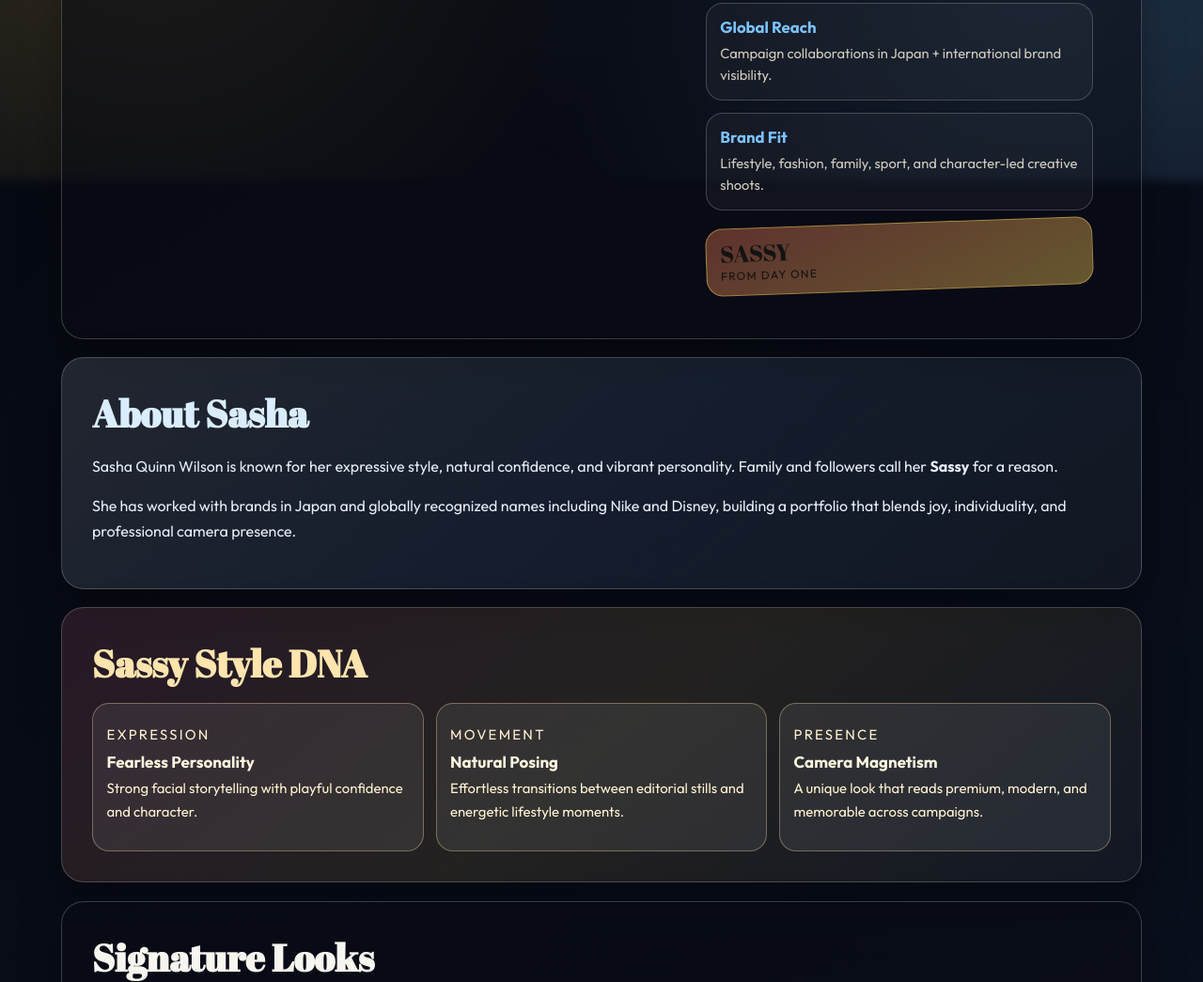
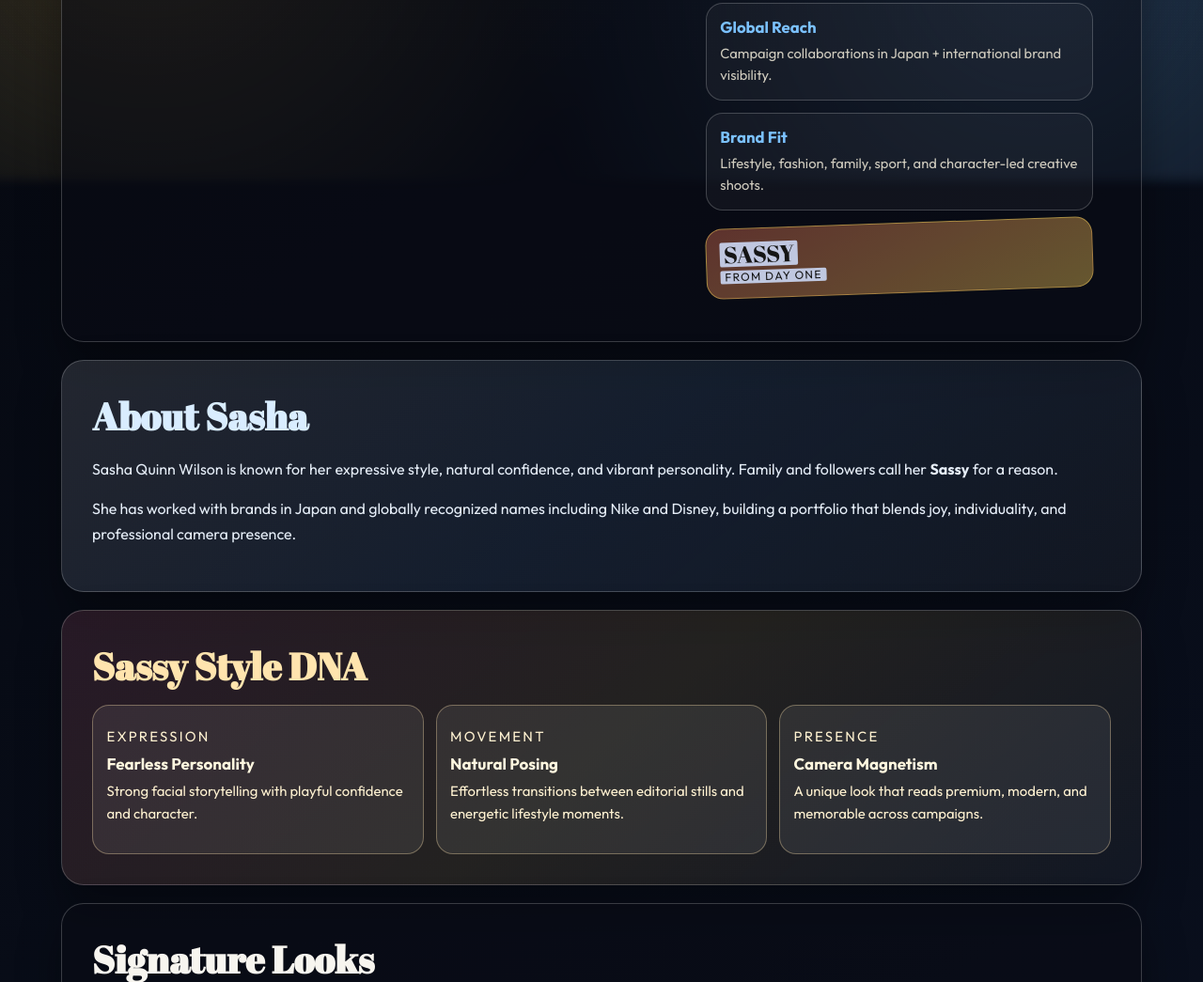
Before and after one commit to GlobalBrian/sashaquinnwilson-site, a website: page index.html in a window 1280 px wide. Shown: the part 737-1782 px from the top of the page at 94% size. Drawn offline with Linux system fonts and the light colour scheme.

Commit message:
Style sticker text with permanent highlighted label look

```diff
--- a/index.html
+++ b/index.html
@@ -85,7 +85,7 @@
             </article>
             <article class="spot-card sticker-card">
               <p>
-                SASSY
+                <strong class="sticker-main">SASSY</strong>
                 <span id="spot-sticker">from day one</span>
               </p>
             </article>
--- a/styles.css
+++ b/styles.css
@@ -369,19 +369,39 @@ h1 span {
 
 .sticker-card p {
   color: #131313;
-  font-family: "Abril Fatface", serif;
+  font-family: "Outfit", sans-serif;
   font-size: 1.55rem;
   margin: 0;
   line-height: 0.95;
+  display: inline-flex;
+  flex-direction: column;
+  align-items: flex-start;
+  gap: 0.22rem;
+}
+
+.sticker-main {
+  display: inline-block;
+  font-family: "Abril Fatface", serif;
+  font-size: 1.55rem;
+  line-height: 0.92;
+  font-weight: 400;
+  background: rgba(210, 225, 255, 0.85);
+  color: #151515;
+  padding: 0.08rem 0.24rem 0.12rem;
+  border-radius: 2px;
 }
 
 .sticker-card span {
-  display: block;
+  display: inline-block;
   font-family: "Outfit", sans-serif;
   text-transform: uppercase;
   letter-spacing: 0.11em;
   font-size: 0.75rem;
-  margin-top: 0.4rem;
+  margin-top: 0;
+  background: rgba(210, 225, 255, 0.85);
+  color: #151515;
+  padding: 0.1rem 0.28rem;
+  border-radius: 2px;
 }
 
 .panel {
```
